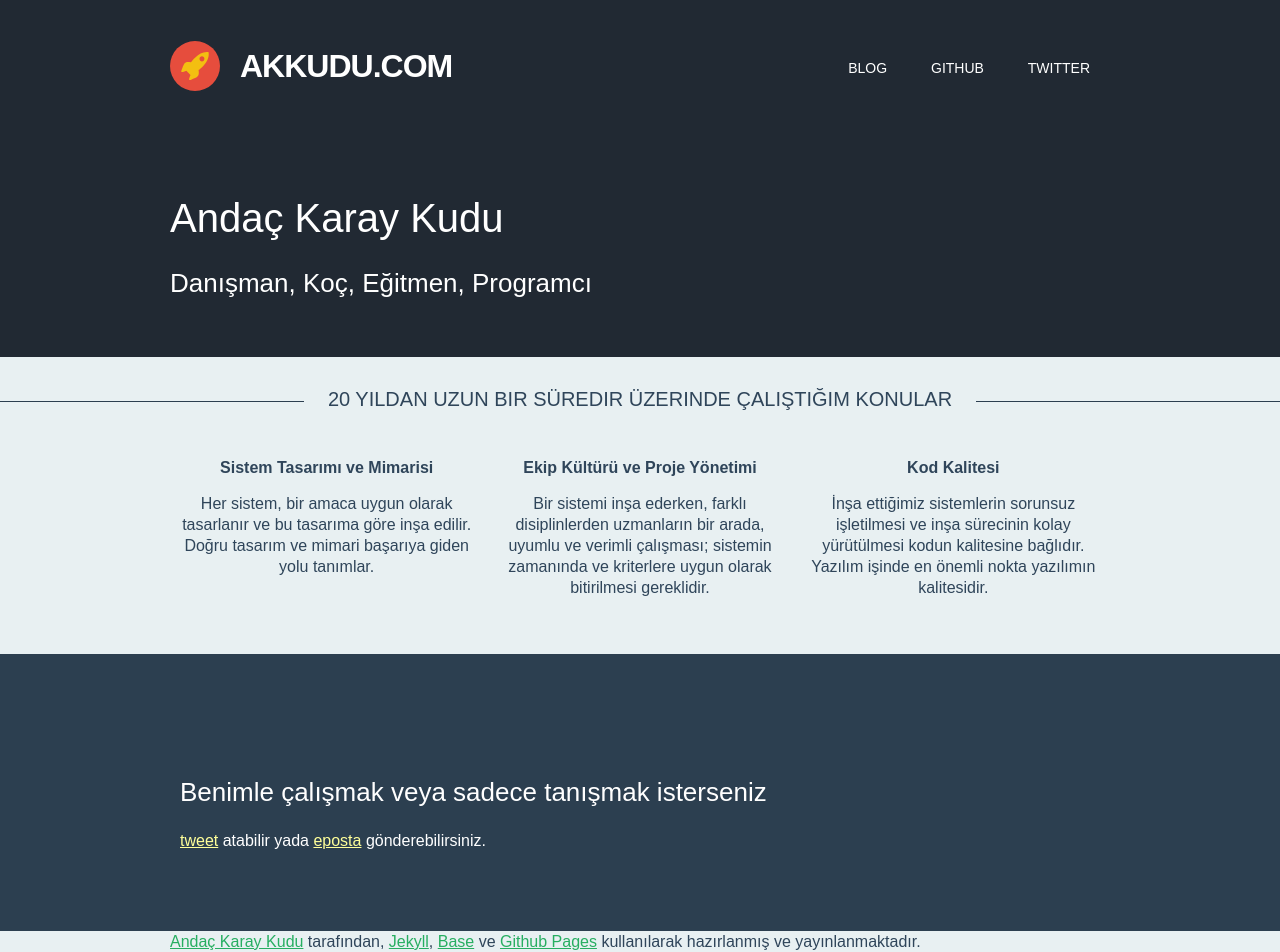
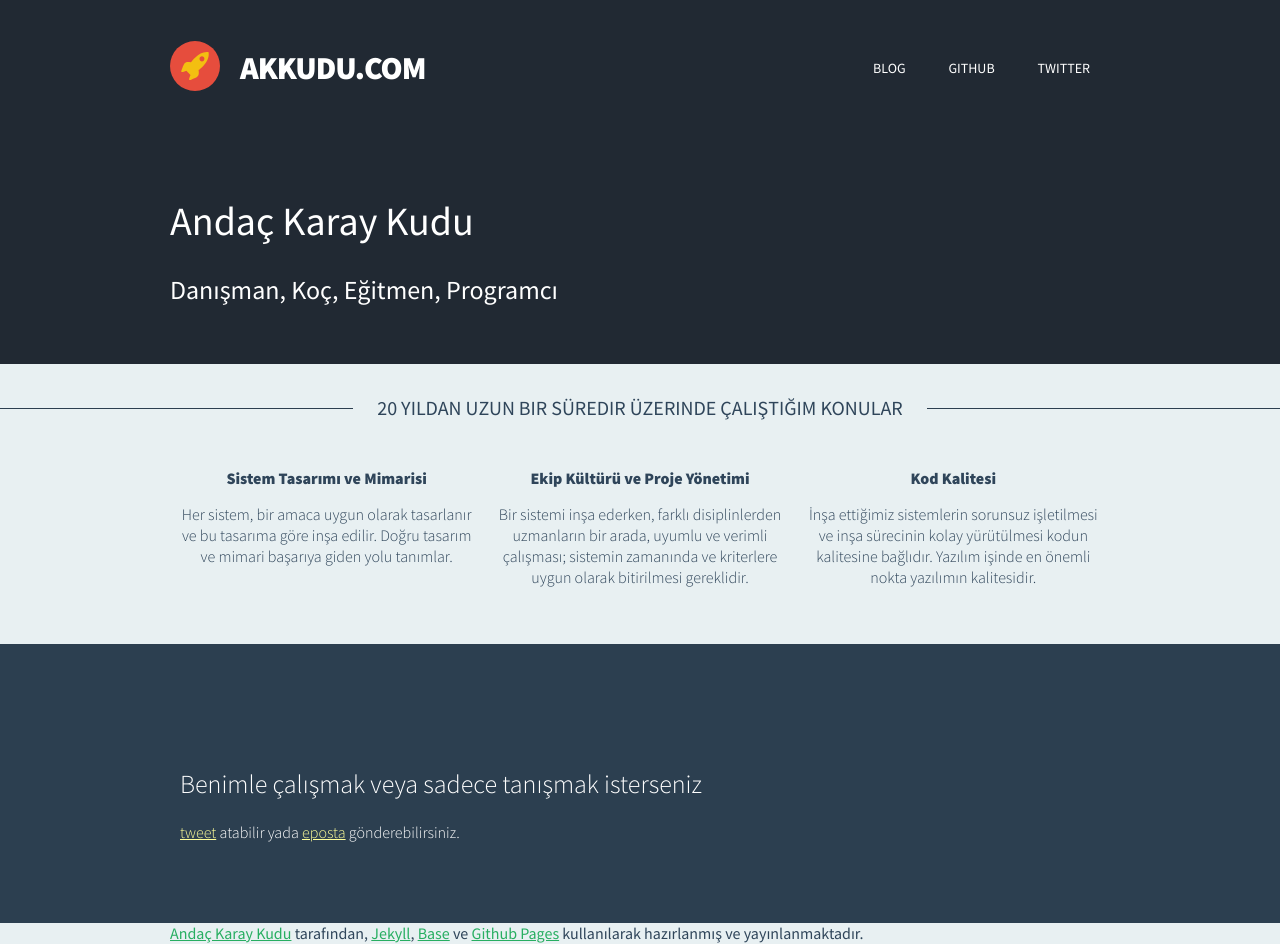
Before and after one commit to akkudu/akkudu.github.io, a Jekyll site: the page built from index.html, in a window 1280 px wide. Built offline with Jekyll 4.4.1, drawn with Linux system fonts in a browser that asks for light colours.

Commit message:
Add source sans pro font from google fonts

```diff
--- a/_layouts/default.html
+++ b/_layouts/default.html
@@ -17,6 +17,7 @@
 
     <link rel="stylesheet" type="text/css" href="/css/style.css">
     <link rel="stylesheet" type="text/css" href="/css/syntax.css" />
+    <link rel="stylesheet" type="text/css" href="http://fonts.googleapis.com/css?family=Source+Sans+Pro:300,400,700,900&subset=latin,latin-ext">
 
     <link rel="canonical" href="{{ page.url | replace:'index.html','' | prepend: site.baseurl | prepend: site.url }}">
 
```
